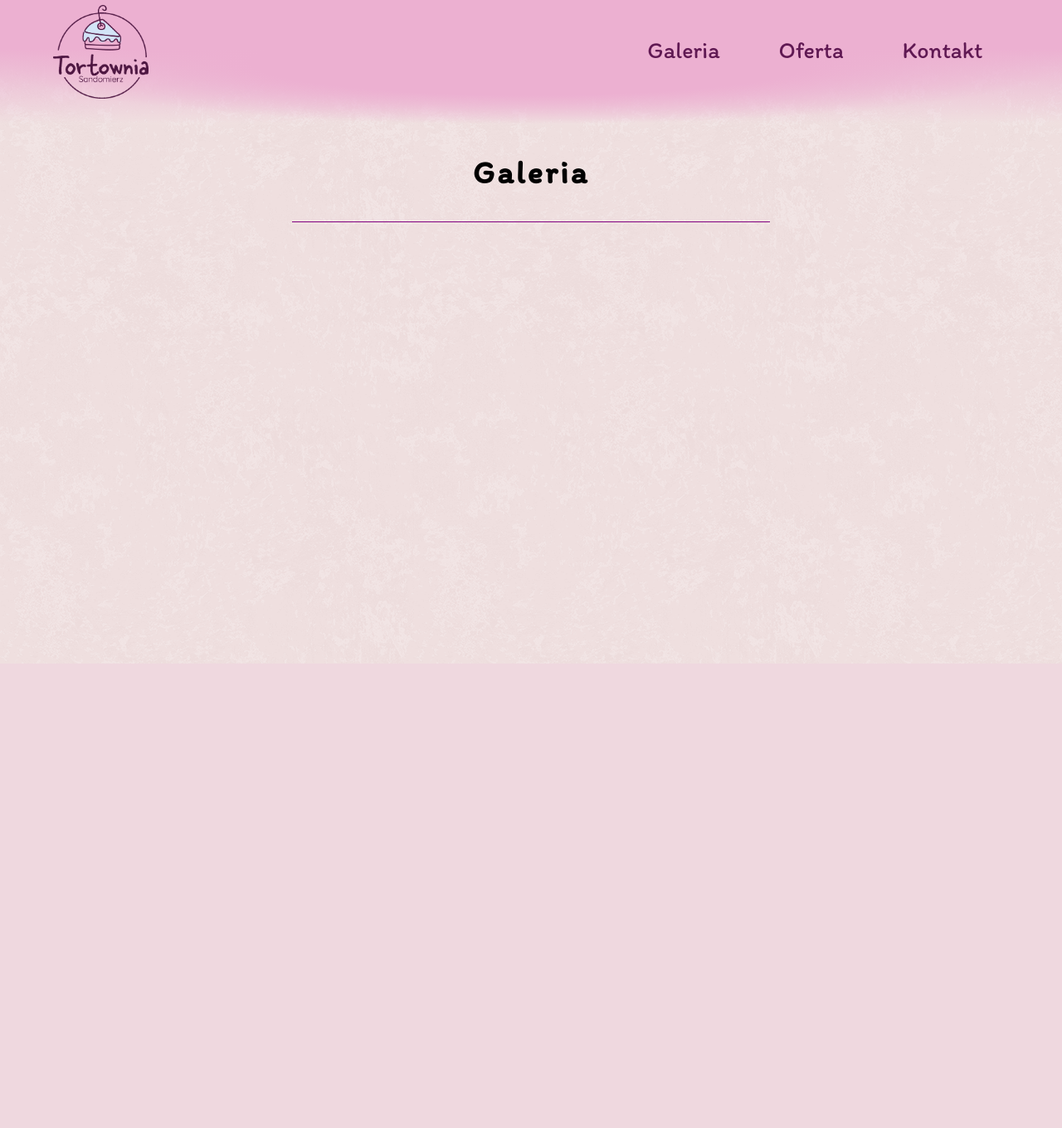
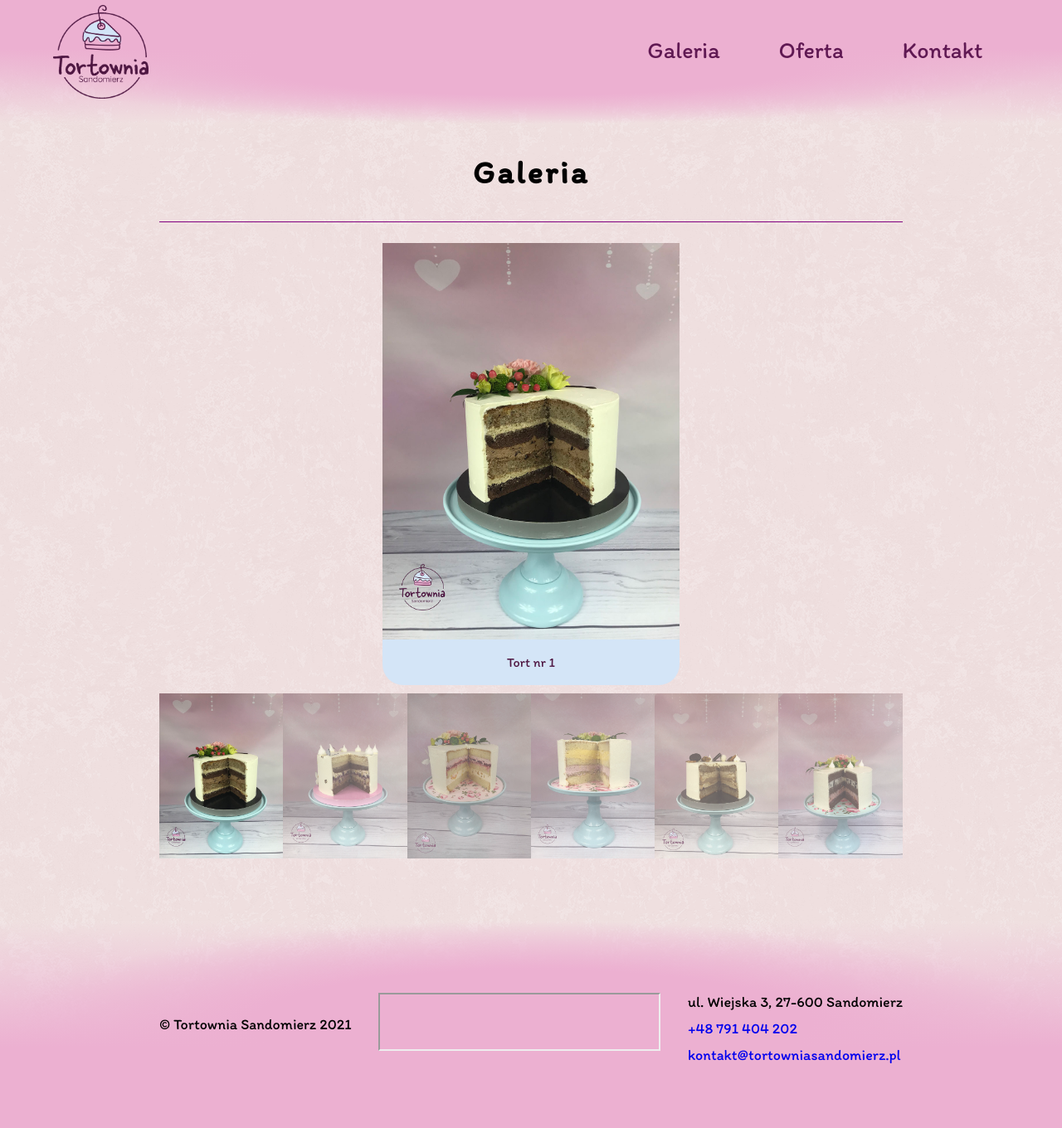
Before and after one commit to kylle98/tortowniasandomierz.pl, a PHP site: page /gallery.html in a window 1280 px wide. Shown: the whole page at 83% size. Before the commit the page ends 800 px from the top, so only its background shows below. Run offline with PHP 8.4, Linux system fonts and the light colour scheme; grey boxes are pictures that could not be loaded.

Commit message:
Finish gallery

```diff
--- a/data/css/gallery.css
+++ b/data/css/gallery.css
@@ -1,11 +1,12 @@
 .gallery-content {
     position: relative;
     width: 70%;
+    margin: 0 auto;
 }
 
-.gallery-content {
+.gallery-header{
     position: relative;
-    width: 45%;
+    width: 100%;
     font-size: 19px;
     font-family: 'Itim', cursive;
     margin: 0 auto;
@@ -15,3 +16,80 @@
     border-bottom: 1px solid purple;
     color: black;
 }
+
+* {
+    box-sizing: border-box;
+}
+
+img {
+    vertical-align: middle;
+}
+
+.container {
+    position: relative;
+    margin-top: 25px;
+}
+
+.mySlides {
+    display: none;
+    text-align: center;
+}
+
+.mobile-img {
+    width: 40%;
+}
+
+.cursor {
+    cursor: pointer;
+}
+
+.caption-container {
+    text-align: center;
+    font-family: 'Itim', cursive;
+    background-color: #d4e5f7;
+    padding: 2px 16px;
+    color: #4f1743;
+    width: 40%;
+    margin: 0 auto;
+    border-radius: 0 0 25px 25px;
+}
+
+.row {
+    margin-top: 10px;
+    display: flex;
+    flex-direction: row;
+}
+
+.row:after {
+    content: "";
+    display: table;
+    clear: both;
+}
+
+.column {
+    width: 16.66%;
+}
+
+.demo {
+    opacity: 0.6;
+}
+
+.active,
+.demo:hover {
+    opacity: 1;
+}
+
+/* Media query */
+@media screen and (min-width: 120px) and (max-width: 1250px) {
+    .gallery-content {
+        width: 90%;
+    }
+
+    .mobile-img {
+        width: 75%;
+    }
+
+    .caption-container {
+        width: 75%;
+    }
+}
--- /dev/null
+++ b/data/script/gallery.js
@@ -0,0 +1,23 @@
+var slideIndex = 1;
+
+function currentSlide(n) {
+    showSlides(slideIndex = n);
+}
+
+function showSlides(n) {
+    var i;
+    var slides = document.getElementsByClassName("mySlides");
+    var dots = document.getElementsByClassName("demo");
+    var captionText = document.getElementById("caption");
+    if (n > slides.length) {slideIndex = 1}
+    if (n < 1) {slideIndex = slides.length}
+    for (i = 0; i < slides.length; i++) {
+        slides[i].style.display = "none";
+    }
+    for (i = 0; i < dots.length; i++) {
+        dots[i].className = dots[i].className.replace(" active", "");
+    }
+    slides[slideIndex-1].style.display = "block";
+    dots[slideIndex-1].className += " active";
+    captionText.innerHTML = dots[slideIndex-1].alt;
+}
--- a/gallery.html
+++ b/gallery.html
@@ -17,8 +17,9 @@
         <link href="https://fonts.googleapis.com/css2?family=Itim&display=swap" rel="stylesheet">
         <link rel="stylesheet" href="https://cdnjs.cloudflare.com/ajax/libs/font-awesome/4.7.0/css/font-awesome.min.css">
         <script src="data/script/menu.js"></script>
+        <script src="data/script/gallery.js"></script>
     </head>
-<body>
+<body onload="showSlides(slideIndex)">
     <div class="content">
         <div class="mobile-opacity" style="display: none;"></div>
         <div class="header">
@@ -43,6 +44,67 @@
             <div class="gallery-header">
                 <h1> Galeria </h1>
             </div>
+            <div class="container">
+                <div class="mySlides">
+                    <img src="data/gallery/tort1.jpg" class="mobile-img" alt="Tort nr 1">
+                </div>
+
+                <div class="mySlides">
+                    <img src="data/gallery/tort2.jpg" class="mobile-img" alt="Tort nr 2">
+                </div>
+
+                <div class="mySlides">
+                    <img src="data/gallery/tort3.jpg" class="mobile-img" alt="Tort nr 3">
+                </div>
+
+                <div class="mySlides">
+                    <img src="data/gallery/tort4.jpg" class="mobile-img" alt="Tort nr 4">
+                </div>
+
+                <div class="mySlides">
+                    <img src="data/gallery/tort7.jpg" class="mobile-img" alt="Tort nr 7">
+                </div>
+
+                <div class="mySlides">
+                    <img src="data/gallery/tort8.jpg" class="mobile-img" alt="Tort nr 8">
+                </div>
+
+                <div class="caption-container">
+                    <p id="caption"></p>
+                </div>
+
+                <div class="row">
+                    <div class="column">
+                        <img class="demo cursor" src="data/gallery/tort1.jpg" style="width:100%" onclick="currentSlide(1)" alt="Tort nr 1">
+                    </div>
+                    <div class="column">
+                        <img class="demo cursor" src="data/gallery/tort2.jpg" style="width:100%" onclick="currentSlide(2)" alt="Tort nr 2">
+                    </div>
+                    <div class="column">
+                        <img class="demo cursor" src="data/gallery/tort3.jpg" style="width:100%" onclick="currentSlide(3)" alt="Tort nr 3">
+                    </div>
+                    <div class="column">
+                        <img class="demo cursor" src="data/gallery/tort4.jpg" style="width:100%" onclick="currentSlide(4)" alt="Tort nr 4">
+                    </div>
+                    <div class="column">
+                        <img class="demo cursor" src="data/gallery/tort7.jpg" style="width:100%" onclick="currentSlide(5)" alt="Tort nr 7">
+                    </div>
+                    <div class="column">
+                        <img class="demo cursor" src="data/gallery/tort8.jpg" style="width:100%" onclick="currentSlide(6)" alt="Tort nr 8">
+                    </div>
+                </div>
+            </div>
+        </div>
+        <div class="footer">
+            <div class="footer-wrap">
+                <div class="firm-footer">&copy; Tortownia Sandomierz 2021</div>
+                <div class="firm-footer"><iframe src="https://www.facebook.com/plugins/page.php?href=https%3A%2F%2Fwww.facebook.com%2FTortownia-Sandomierz-105582241612151%2F&tabs&width=340&height=70&small_header=true&adapt_container_width=true&hide_cover=false&show_facepile=true&appId" class="facebook-frame" width="340" height="70" style=";overflow:hidden"  allow="autoplay; clipboard-write; encrypted-media; picture-in-picture; web-share; fullscreen"></iframe></div>
+                <div class="firm-footer">
+                    <div class="address-footer">ul. Wiejska 3, 27-600 Sandomierz</div>
+                    <div class="address-footer"><a href="tel:+48791404202">+48 791 404 202</a></div>
+                    <div class="address-footer"><a href="mailto:kontakt@tortowniasandomierz.pl">kontakt@tortowniasandomierz.pl</a></div>
+                </div>
+            </div>
         </div>
     </div>
 </body>
```
Also changed, not shown: offer.html (+11 -0 lines).
